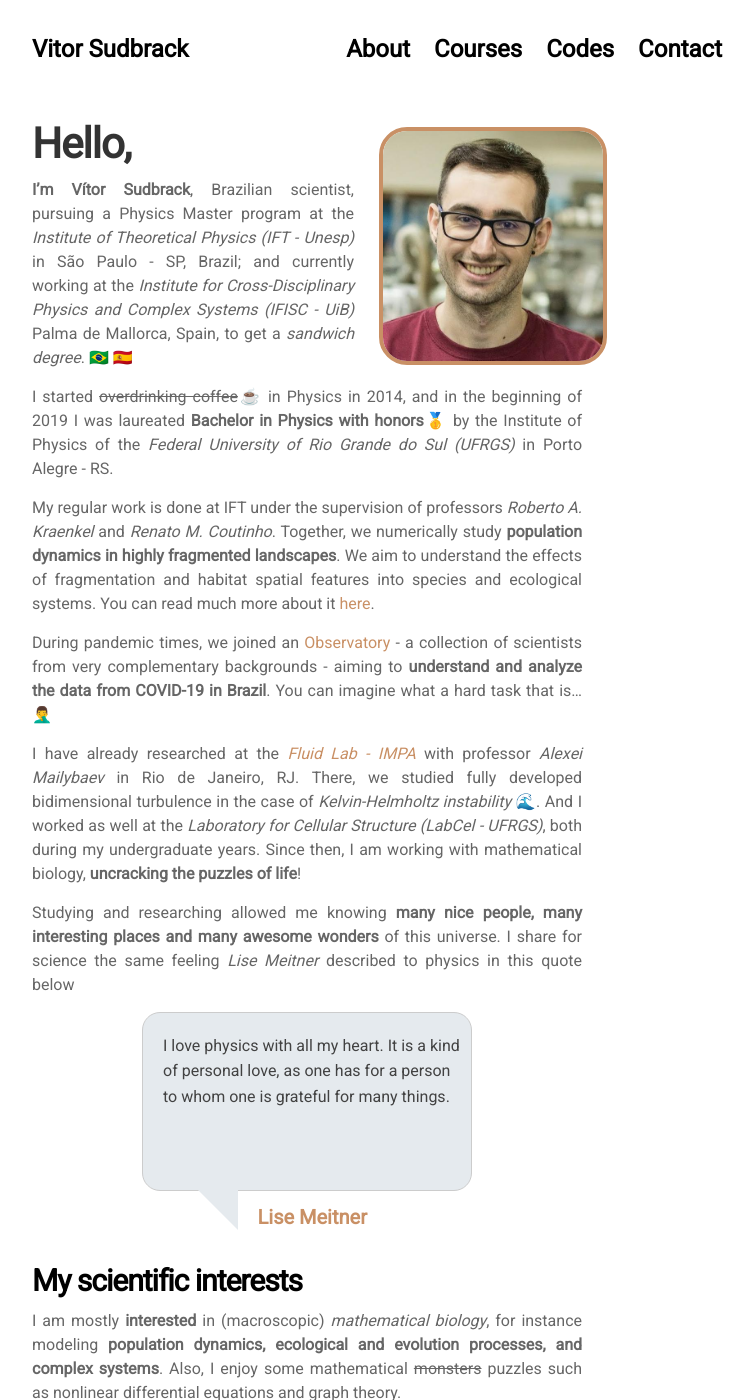
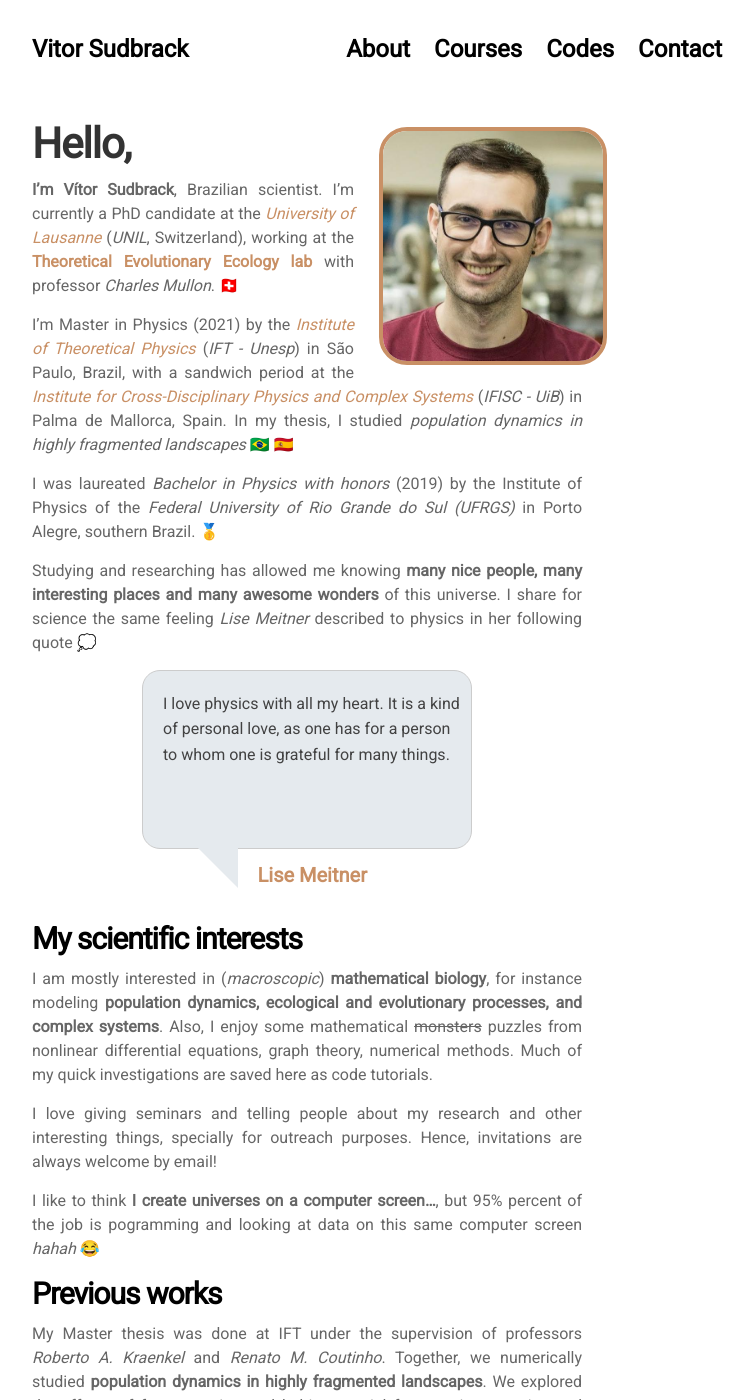
Before and after one commit to vsudbrack/vsudbrack.github.io, a Jekyll site: the page built from about.md, in a window 1280 px wide and 1400 px high. Shown: the whole window, without its empty margins (263-1017 px from the left). Built offline with Jekyll 4.4.1, drawn with Linux system fonts in a browser that asks for light colours; nearby versions of some CDN libraries; emoji names are drawn with the system emoji font; comment, search, counter and statistics services are not loaded; some of the changed text lies outside the part shown.

Commit message:
'Update About page'

```diff
--- a/about.md
+++ b/about.md
@@ -9,28 +9,34 @@ permalink: /about/
 
 ## Hello,
 
-**I'm Vítor Sudbrack**, Brazilian scientist, pursuing a Physics Master program at the *Institute of Theoretical Physics (IFT - Unesp)* in São Paulo - SP, Brazil; and currently working at the *Institute for Cross-Disciplinary Physics and Complex Systems (IFISC - UiB)* Palma de Mallorca, Spain, to get a *sandwich degree*. :brazil: :es:
+**I'm Vítor Sudbrack**, Brazilian scientist. I'm currently a PhD candidate at the *[University of Lausanne](https://www.unil.ch/dee/en/home.html)* (*UNIL*, Switzerland), working at the **[Theoretical Evolutionary Ecology lab](https://charlesmullon.wordpress.com/)**  with professor *Charles Mullon*. :switzerland:
 
-I started ~~overdrinking coffee~~:coffee: in Physics in 2014, and in the beginning of 2019 I was laureated **Bachelor in Physics with honors**:1st_place_medal: by the Institute of Physics of the *Federal University of Rio Grande do Sul (UFRGS)* in Porto Alegre - RS.
+I'm Master in Physics (2021) by the *[Institute of Theoretical Physics](https://www.ift.unesp.br/#!/en)* (*IFT - Unesp*) in São Paulo, Brazil, with a sandwich period at the *[Institute for Cross-Disciplinary Physics and Complex Systems](https://www.ifisc.uib-csic.es/en/)* (*IFISC - UiB*) in Palma de Mallorca, Spain. In my thesis, I studied *population dynamics in highly fragmented landscapes* :brazil: :es:
 
-My regular work is done at IFT under the supervision of professors *Roberto A. Kraenkel* and *Renato M. Coutinho*. Together, we numerically study **population dynamics in highly fragmented landscapes**. We aim to understand the effects of fragmentation and habitat spatial features into species and ecological systems. You can read much more about it [here](/projects/frag.html).
+I was laureated *Bachelor in Physics with honors* (2019) by the Institute of Physics of the *Federal University of Rio Grande do Sul (UFRGS)* in Porto Alegre, southern Brazil. :1st_place_medal:
 
-During pandemic times, we joined an [Observatory](https://covid19br.github.io) - a collection of scientists from very complementary backgrounds - aiming to **understand and analyze the data from COVID-19 in Brazil**. You can imagine what a hard task that is...:man_facepalming:
-
-I have already researched at the *[Fluid Lab - IMPA](http://fluid.impa.br/Home)* with professor *Alexei Mailybaev* in Rio de Janeiro, RJ. There, we studied fully developed bidimensional turbulence in the case of *Kelvin-Helmholtz instability* :ocean:. And I worked as well at the *Laboratory for Cellular Structure (LabCel - UFRGS)*, both during my undergraduate years. Since then, I am working with mathematical biology, **uncracking the puzzles of life**!
-
-Studying and researching allowed me knowing **many nice people, many interesting places and many awesome wonders** of this universe. I share for science the same feeling *Lise Meitner* described to physics in this quote below
+Studying and researching has allowed me knowing **many nice people, many interesting places and many awesome wonders** of this universe. I share for science the same feeling *Lise Meitner* described to physics in her following quote :thought_balloon:
 
 {% include quote.html author="Lise Meitner" text="I love physics with all my heart.
 It is a kind of personal love, as one has for a person to whom one is grateful for many things." %}
 
 # My scientific interests
 
-I am mostly **interested** in (macroscopic) *mathematical biology*, for instance modeling **population dynamics, ecological and evolution processes, and complex systems**. Also, I enjoy some mathematical ~~monsters~~ puzzles such as nonlinear differential equations and graph theory.
+I am mostly interested in (*macroscopic*) **mathematical biology**, for instance modeling **population dynamics, ecological and evolutionary processes, and complex systems**. Also, I enjoy some mathematical ~~monsters~~ puzzles from nonlinear differential equations, graph theory, numerical methods. Much of my quick investigations are saved here as code tutorials.
 
-I love giving seminars and telling people about my research and other interesting things, specially for outreach purposes. Hence, invitations are always welcome!
+I love giving seminars and telling people about my research and other interesting things, specially for outreach purposes. Hence, invitations are always welcome by email!
 
 I like to think **I create universes on a computer screen...**, but 95% percent of the job is pogramming and looking at data on this same computer screen *hahah* :joy:
+
+
+# Previous works
+
+My Master thesis was done at IFT under the supervision of professors *Roberto A. Kraenkel* and *Renato M. Coutinho*. Together, we numerically studied **population dynamics in highly fragmented landscapes**. We explored the effects of fragmentation and habitat spatial features into species and ecological systems. You can read much more about it [here](/projects/frag.html).
+
+Throughout the COVID-19 pandemic, I joined an [Observatory](https://covid19br.github.io) - a collection of scientists from very complementary backgrounds aiming to **understand and analyze the data from COVID-19 in Brazil**. We performed nowcasting and developed modelings. You can take a look at the website itself, or a personal English report of this experience [here](/projects/obs.html).
+
+During my undergraduate years, I have researched at the *[Fluid Lab - IMPA](http://fluid.impa.br/Home)* with professor *Alexei Mailybaev* in Rio de Janeiro, Brazil. There, we studied fully developed bidimensional turbulence in the case of *Kelvin-Helmholtz instability* :ocean:. And I worked as well at the *Laboratory for Cellular Structure (LabCel - UFRGS)*, where I described the statistical time evolution of a mathematical model for protein interaction using graphs. Since then, I am working with mathematical biology, **uncracking the puzzles of life with mathematical lensing**!
+
 
 <!--## Places
 
```
